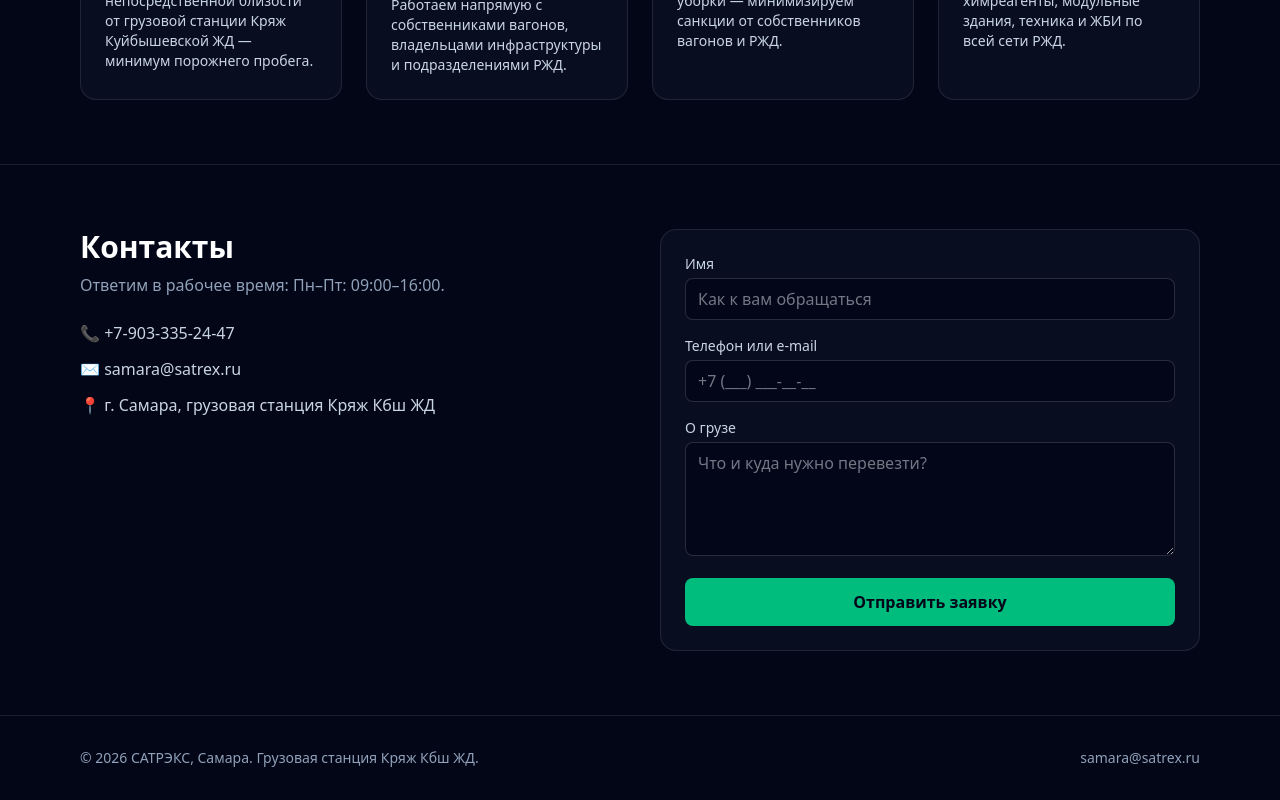
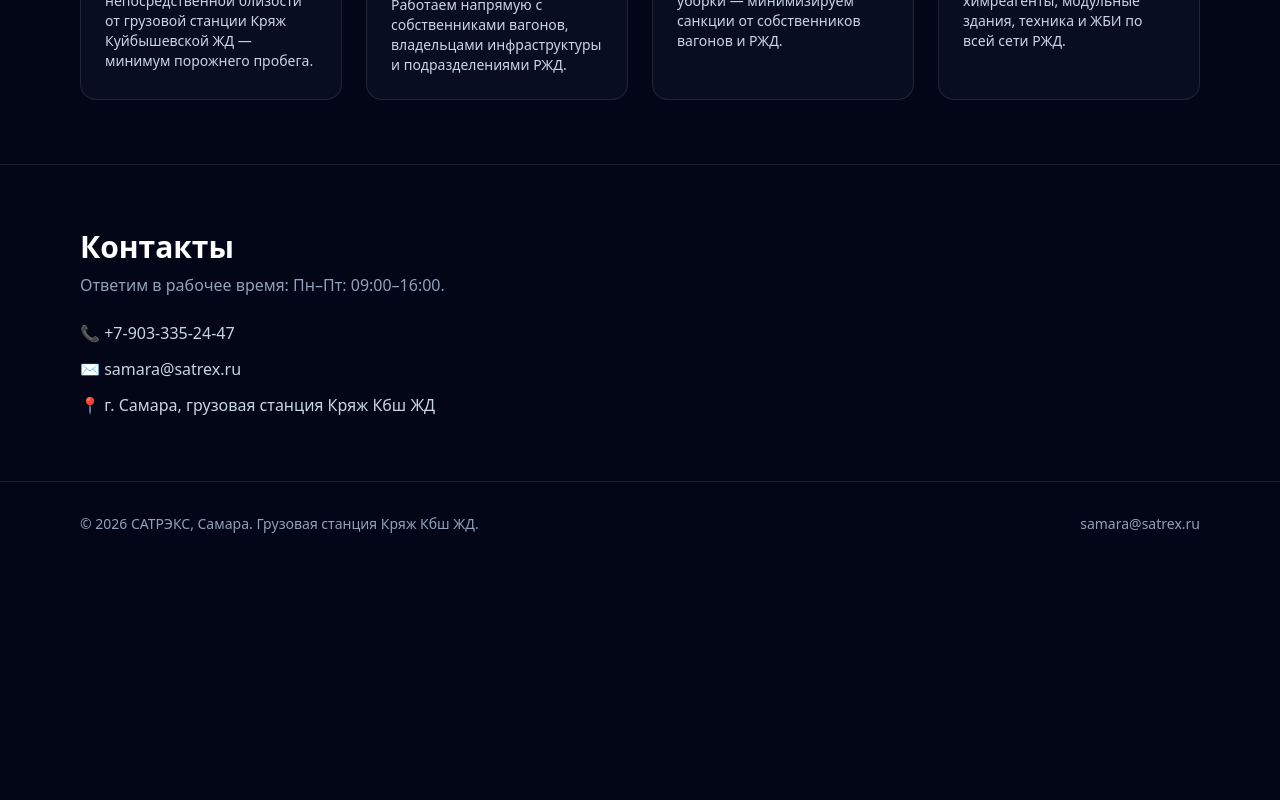
Before and after one commit to satrex-samara/satrex-samara.github.io, a Next.js app: page / in a window 1280 px wide. Shown: the part 1986-2786 px from the top of the page. After the commit the page ends 2552 px from the top, so only its background shows below. Built offline with nearby package versions, Linux system fonts and the light colour scheme.

Commit message:
Remove contact form block from homepage

```diff
--- a/app/contact-form.tsx
+++ /dev/null
@@ -1,105 +0,0 @@
-"use client";
-
-import { useState, type FormEvent } from "react";
-
-const inputClass =
-  "w-full rounded-lg border border-white/15 bg-slate-950 px-3 py-2 outline-none focus:border-emerald-500";
-
-export default function ContactForm() {
-  const [values, setValues] = useState({ name: "", contact: "", message: "" });
-  const [errors, setErrors] = useState<Record<string, string>>({});
-  const [sentName, setSentName] = useState<string | null>(null);
-
-  function handleSubmit(event: FormEvent<HTMLFormElement>) {
-    event.preventDefault();
-    // MVP: заявка никуда не отправляется, только подтверждается на экране.
-    // Отправку в CRM / e-mail / Telegram подключите здесь по готовности.
-    const next: Record<string, string> = {};
-    if (values.name.trim().length < 2)
-      next.name = "Укажите имя (минимум 2 символа)";
-    if (values.contact.trim().length < 5)
-      next.contact = "Укажите телефон или e-mail для связи";
-    if (values.message.trim().length < 10)
-      next.message = "Опишите задачу чуть подробнее (от 10 символов)";
-
-    setErrors(next);
-    if (Object.keys(next).length === 0) setSentName(values.name.trim());
-  }
-
-  if (sentName) {
-    return (
-      <div className="rounded-lg border border-emerald-500/50 bg-emerald-500/10 p-4">
-        <p className="font-semibold text-emerald-400">Заявка отправлена!</p>
-        <p className="mt-1 text-sm text-slate-300">
-          Спасибо, {sentName}! Мы свяжемся с вами в ближайшее время.
-        </p>
-      </div>
-    );
-  }
-
-  return (
-    <form onSubmit={handleSubmit} className="space-y-4">
-      <div>
-        <label className="mb-1 block text-sm text-slate-300" htmlFor="name">
-          Имя
-        </label>
-        <input
-          id="name"
-          name="name"
-          value={values.name}
-          onChange={(event) =>
-            setValues({ ...values, name: event.target.value })
-          }
-          className={inputClass}
-          placeholder="Как к вам обращаться"
-        />
-        {errors.name && (
-          <p className="mt-1 text-sm text-red-400">{errors.name}</p>
-        )}
-      </div>
-      <div>
-        <label className="mb-1 block text-sm text-slate-300" htmlFor="contact">
-          Телефон или e-mail
-        </label>
-        <input
-          id="contact"
-          name="contact"
-          value={values.contact}
-          onChange={(event) =>
-            setValues({ ...values, contact: event.target.value })
-          }
-          className={inputClass}
-          placeholder="+7 (___) ___-__-__"
-        />
-        {errors.contact && (
-          <p className="mt-1 text-sm text-red-400">{errors.contact}</p>
-        )}
-      </div>
-      <div>
-        <label className="mb-1 block text-sm text-slate-300" htmlFor="message">
-          О грузе
-        </label>
-        <textarea
-          id="message"
-          name="message"
-          rows={4}
-          value={values.message}
-          onChange={(event) =>
-            setValues({ ...values, message: event.target.value })
-          }
-          className={inputClass}
-          placeholder="Что и куда нужно перевезти?"
-        />
-        {errors.message && (
-          <p className="mt-1 text-sm text-red-400">{errors.message}</p>
-        )}
-      </div>
-      <button
-        type="submit"
-        className="w-full rounded-lg bg-emerald-500 px-4 py-3 font-semibold text-slate-950 transition hover:bg-emerald-400"
-      >
-        Отправить заявку
-      </button>
-    </form>
-  );
-}
--- a/app/page.tsx
+++ b/app/page.tsx
@@ -1,6 +1,5 @@
 import type { Metadata } from "next";
 import { contacts, services } from "./lib/satrex";
-import ContactForm from "./contact-form";
 
 export const metadata: Metadata = {
   alternates: { canonical: "/" },
@@ -149,7 +148,7 @@
 
       {/* Contacts */}
       <section id="contacts">
-        <div className="mx-auto grid max-w-6xl gap-10 px-4 py-16 md:grid-cols-2">
+        <div className="mx-auto max-w-6xl px-4 py-16">
           <div>
             <h2 className="text-3xl font-bold text-white">Контакты</h2>
             <p className="mt-2 text-slate-400">
@@ -174,9 +173,6 @@
               <li>📍 {contacts.address}</li>
             </ul>
           </div>
-          <div className="rounded-2xl border border-white/10 bg-slate-900/50 p-6">
-            <ContactForm />
-          </div>
         </div>
       </section>
     </>
```
Also changed, not shown: 1 other file (tests, documents, lock files or other folders).
